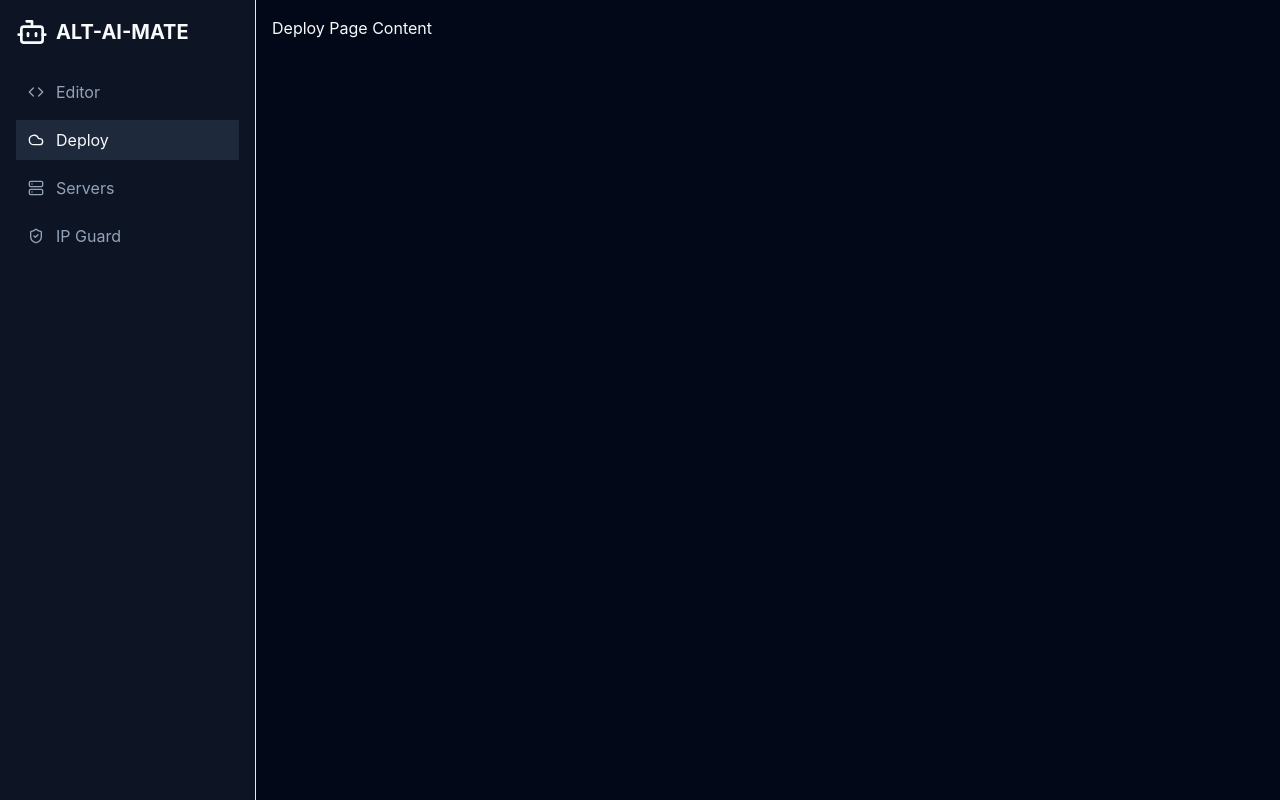
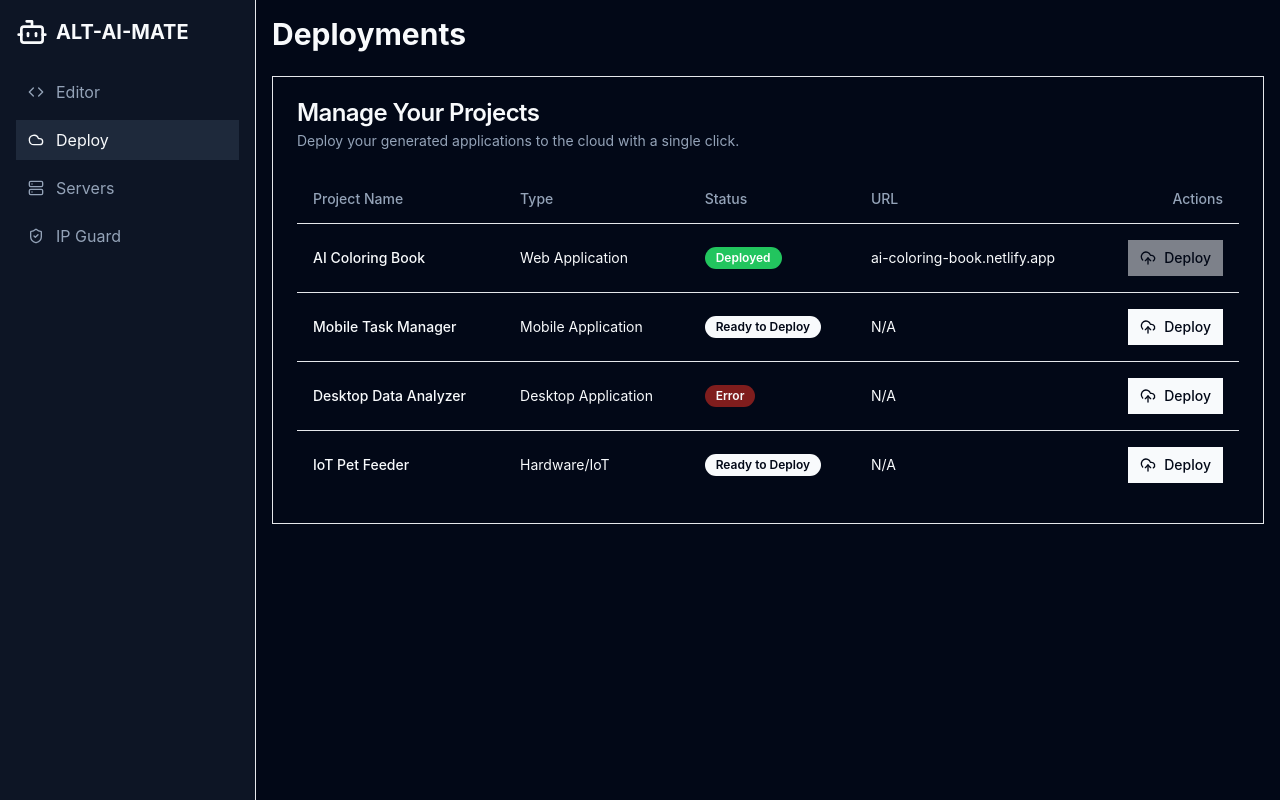
Before and after one commit to Ihateipods4ever/alt-ai-mate, a React (Vite) app in the folder packages/client/: page /app/deploy in a window 1280 px wide. Built offline with nearby package versions, Linux system fonts and the light colour scheme.

Commit message:
i hate gemini wtf adding back the server deploy and ip gaurd pages

```diff
--- /dev/null
+++ b/packages/client/src/components/ui/badge.tsx
@@ -0,0 +1,37 @@
+import * as React from "react"
+import { cva, type VariantProps } from "class-variance-authority"
+
+import { cn } from "@/lib/utils"
+
+const badgeVariants = cva(
+  "inline-flex items-center rounded-full border px-2.5 py-0.5 text-xs font-semibold transition-colors focus:outline-none focus:ring-2 focus:ring-ring focus:ring-offset-2",
+  {
+    variants: {
+      variant: {
+        default:
+          "border-transparent bg-primary text-primary-foreground hover:bg-primary/80",
+        secondary:
+          "border-transparent bg-secondary text-secondary-foreground hover:bg-secondary/80",
+        destructive:
+          "border-transparent bg-destructive text-destructive-foreground hover:bg-destructive/80",
+        outline: "text-foreground",
+        success: "border-transparent bg-green-500 text-white",
+      },
+    },
+    defaultVariants: {
+      variant: "default",
+    },
+  }
+)
+
+export interface BadgeProps
+  extends React.HTMLAttributes<HTMLDivElement>,
+    VariantProps<typeof badgeVariants> {}
+
+function Badge({ className, variant, ...props }: BadgeProps) {
+  return (
+    <div className={cn(badgeVariants({ variant }), className)} {...props} />
+  )
+}
+
+export { Badge, badgeVariants }
--- a/packages/client/src/pages/DeployPage.tsx
+++ b/packages/client/src/pages/DeployPage.tsx
@@ -1,110 +1,52 @@
-import { useState, useEffect } from 'react';
+import { Button } from "@/components/ui/button";
 import { Card, CardContent, CardDescription, CardHeader, CardTitle } from "@/components/ui/card";
 import { Table, TableBody, TableCell, TableHead, TableHeader, TableRow } from "@/components/ui/table";
-import { Button } from "@/components/ui/button";
-import { Progress } from "@/components/ui/progress";
-import { Rocket, Link as LinkIcon } from 'lucide-react';
-import { cn } from "@/lib/utils";
+import { Badge } from "@/components/ui/badge";
+import { CloudUpload } from 'lucide-react';
 
-// Mock data for projects
-const initialProjects = [
-  { id: 'proj_1', name: 'E-commerce Platform', status: 'Live', url: 'e-commerce-platform.codcraft.nexus' },
-  { id: 'proj_2', name: 'IoT Smart Thermostat', status: 'Not Deployed', url: null },
-  { id: 'proj_3', name: 'Social Media Aggregator', status: 'Error', url: null },
+// Mock data for projects to simulate a real-world scenario
+const mockProjects = [
+  { id: 'proj_1', name: 'AI Coloring Book', type: 'Web Application', status: 'Deployed', url: 'ai-coloring-book.netlify.app' },
+  { id: 'proj_2', name: 'Mobile Task Manager', type: 'Mobile Application', status: 'Ready to Deploy' },
+  { id: 'proj_3', name: 'Desktop Data Analyzer', type: 'Desktop Application', status: 'Error' },
+  { id: 'proj_4', name: 'IoT Pet Feeder', type: 'Hardware/IoT', status: 'Ready to Deploy' },
 ];
 
-/**
- * Phase 4: Deployment & Hosting Page
- * Allows users to manage and "publish" their projects.
- */
 function DeployPage() {
-  const [projects, setProjects] = useState(initialProjects);
-  const [deployingId, setDeployingId] = useState<string | null>(null);
-  const [progress, setProgress] = useState(0);
-
-  // Simulate the deployment process
-  const handlePublish = (projectId: string) => {
-    setDeployingId(projectId);
-    setProgress(0);
-
-    const interval = setInterval(() => {
-      setProgress(prev => {
-        if (prev >= 100) {
-          clearInterval(interval);
-          setProjects(projs => projs.map(p =>
-            p.id === projectId ? { ...p, status: 'Live', url: `${p.name.toLowerCase().replace(/\s+/g, '-')}.codcraft.nexus` } : p
-          ));
-          setDeployingId(null);
-          return 100;
-        }
-        return prev + 10;
-      });
-    }, 300);
-  };
-
-  const getStatusComponent = (project: typeof initialProjects[0]) => {
-     if(deployingId === project.id) {
-         return <Progress value={progress} className="w-40 h-2" />;
-     }
-
-     const statusConfig = {
-         'Live': { color: 'text-green-400', text: 'Live' },
-         'Error': { color: 'text-red-400', text: 'Error' },
-         'Not Deployed': { color: 'text-yellow-400', text: 'Not Deployed' },
-     };
-     const config = statusConfig[project.status as keyof typeof statusConfig];
-
-     return (
-        <span className={cn("flex items-center gap-2", config.color)}>
-            <span className="h-2 w-2 rounded-full bg-current" />
-            {config.text}
-        </span>
-     )
-  }
-
   return (
     <div className="space-y-6">
       <h1 className="text-3xl font-bold">Deployments</h1>
-
-      {/* Deployment Dashboard */}
       <Card>
         <CardHeader>
-          <CardTitle>Project Publishing</CardTitle>
-          <CardDescription>Manage your project deployments and hosting settings.</CardDescription>
+          <CardTitle>Manage Your Projects</CardTitle>
+          <CardDescription>Deploy your generated applications to the cloud with a single click.</CardDescription>
         </CardHeader>
         <CardContent>
           <Table>
             <TableHeader>
               <TableRow>
-                <TableHead>Project</TableHead>
+                <TableHead>Project Name</TableHead>
+                <TableHead>Type</TableHead>
                 <TableHead>Status</TableHead>
                 <TableHead>URL</TableHead>
                 <TableHead className="text-right">Actions</TableHead>
               </TableRow>
             </TableHeader>
             <TableBody>
-              {projects.map((project) => (
+              {mockProjects.map((project) => (
                 <TableRow key={project.id}>
                   <TableCell className="font-medium">{project.name}</TableCell>
-                  <TableCell>{getStatusComponent(project)}</TableCell>
+                  <TableCell>{project.type}</TableCell>
                   <TableCell>
-                    {project.url ? (
-                      <a href={`http://${project.url}`} target="_blank" rel="noopener noreferrer" className="flex items-center gap-2 text-primary hover:underline">
-                        <LinkIcon className="h-4 w-4" />
-                        {project.url}
-                      </a>
-                    ) : (
-                      <span className="text-muted-foreground">--</span>
-                    )}
+                    <Badge variant={project.status === 'Deployed' ? 'success' : project.status === 'Error' ? 'destructive' : 'default'}>
+                      {project.status}
+                    </Badge>
                   </TableCell>
+                  <TableCell>{project.url || 'N/A'}</TableCell>
                   <TableCell className="text-right">
-                    <Button
-                        size="sm"
-                        onClick={() => handlePublish(project.id)}
-                        disabled={!!deployingId || project.status === 'Live'}
-                    >
-                      <Rocket className="mr-2 h-4 w-4" />
-                      {deployingId === project.id ? 'Deploying...' : 'Publish'}
+                    <Button size="sm" disabled={project.status === 'Deployed'}>
+                      <CloudUpload className="mr-2 h-4 w-4" />
+                      Deploy
                     </Button>
                   </TableCell>
                 </TableRow>
--- a/packages/client/src/pages/IpGuardPage.tsx
+++ b/packages/client/src/pages/IpGuardPage.tsx
@@ -1,116 +1,53 @@
-import { useState } from 'react';
+import { Button } from "@/components/ui/button";
 import { Card, CardContent, CardDescription, CardHeader, CardTitle } from "@/components/ui/card";
 import { Table, TableBody, TableCell, TableHead, TableHeader, TableRow } from "@/components/ui/table";
-import { Button } from "@/components/ui/button";
+import { Badge } from "@/components/ui/badge";
 import { PlusCircle } from 'lucide-react';
-import { Dialog, DialogContent, DialogDescription, DialogHeader, DialogTitle, DialogTrigger } from '@/components/ui/dialog';
-import { Input } from '@/components/ui/input';
-import { Label } from '@/components/ui/label';
-import { Textarea } from '@/components/ui/textarea';
-import { cn } from "@/lib/utils";
 
 // Mock data for IP applications
-const initialApplications = [
-  { id: 'ip_1', name: 'AI-Powered E-commerce Recommendation Engine', type: 'Patent', status: 'Filed' },
-  { id: 'ip_2', name: 'Smart Thermostat UI/UX', type: 'Copyright', status: 'Approved' },
+const mockApplications = [
+  { id: 'ip_1', idea: 'AI-Powered Coloring Book', type: 'Copyright', status: 'Filed' },
+  { id: 'ip_2', idea: 'Decentralized Social Network', type: 'Patent', status: 'Drafting' },
+  { id: 'ip_3', idea: 'IoT Pet Feeder', type: 'Patent', status: 'Under Review' },
 ];
 
-/**
- * Phase 6: Intellectual Property Protection Page
- * A dashboard and wizard for managing IP applications.
- */
 function IpGuardPage() {
-    const [applications, setApplications] = useState(initialApplications);
-    const [isOpen, setIsOpen] = useState(false);
-
-    // Simulate submitting a new application
-    const handleSubmit = (event: React.FormEvent<HTMLFormElement>) => {
-        event.preventDefault();
-        const formData = new FormData(event.currentTarget);
-        const newApp = {
-            id: `ip_${Date.now()}`,
-            name: formData.get('idea_name') as string,
-            type: formData.get('app_type') as string,
-            status: 'Drafting',
-        };
-        setApplications(prev => [...prev, newApp]);
-        setIsOpen(false);
-    };
-
-    const getStatusClass = (status: string) => {
-        switch (status) {
-            case 'Approved': return 'text-green-400';
-            case 'Filed': return 'text-blue-400';
-            case 'Drafting': return 'text-yellow-400';
-            default: return 'text-muted-foreground';
-        }
-    };
-
   return (
     <div className="space-y-6">
       <div className="flex items-center justify-between">
         <h1 className="text-3xl font-bold">IP Guard</h1>
-                 {/* New Application Wizard Trigger */}
-                 <Dialog open={isOpen} onOpenChange={setIsOpen}>
-                    <DialogTrigger asChild>
-                        <Button><PlusCircle className="mr-2 h-4 w-4" />New Application</Button>
-                    </DialogTrigger>
-                    <DialogContent>
-                        <DialogHeader>
-                            <DialogTitle>New IP Application</DialogTitle>
-                            <DialogDescription>Gather information for your Copyright or Patent filing.</DialogDescription>
-                        </DialogHeader>
-                        <form onSubmit={handleSubmit} className="space-y-4 py-4">
-                            <div className="space-y-2">
-                                <Label htmlFor="idea_name">Idea / Project Name</Label>
-                                <Input id="idea_name" name="idea_name" required/>
+        <Button>
+          <PlusCircle className="mr-2 h-4 w-4" />
+          Start New Application
+        </Button>
       </div>
-                             <div className="space-y-2">
-                                <Label htmlFor="idea_description">Idea Description</Label>
-                                <Textarea id="idea_description" name="idea_description" required/>
-                            </div>
-                            <div className="space-y-2">
-                                <Label htmlFor="creator_details">Creator Details</Label>
-                                <Input id="creator_details" name="creator_details" required/>
-                            </div>
-                            <div className="space-y-2">
-                                <Label>Application Type</Label>
-                                <select name="app_type" className="w-full p-2 border rounded-md bg-background">
-                                    <option>Patent</option>
-                                    <option>Copyright</option>
-                                    <option>Trademark</option>
-                                </select>
-                            </div>
-                            <Button type="submit">Save Draft</Button>
-                        </form>
-                    </DialogContent>
-                </Dialog>
-            </div>
-
-            {/* IP Dashboard Table */}
       <Card>
         <CardHeader>
-                  <CardTitle>Your Intellectual Property Assets</CardTitle>
+          <CardTitle>Protect Your Ideas</CardTitle>
+          <CardDescription>Draft and track your copyright and patent applications.</CardDescription>
         </CardHeader>
         <CardContent>
           <Table>
             <TableHeader>
               <TableRow>
-                                <TableHead>Application Name</TableHead>
-                                <TableHead>Type</TableHead>
+                <TableHead>Idea / Invention</TableHead>
+                <TableHead>Application Type</TableHead>
                 <TableHead>Status</TableHead>
+                <TableHead className="text-right">Actions</TableHead>
               </TableRow>
             </TableHeader>
             <TableBody>
-                            {applications.map((app) => (
+              {mockApplications.map((app) => (
                 <TableRow key={app.id}>
-                                    <TableCell className="font-medium">{app.name}</TableCell>
+                  <TableCell className="font-medium">{app.idea}</TableCell>
                   <TableCell>{app.type}</TableCell>
                   <TableCell>
-                                         <span className={cn("flex items-center gap-2", getStatusClass(app.status))}>
-                                            <span className="h-2 w-2 rounded-full bg-current" />
+                    <Badge variant={app.status === 'Filed' ? 'success' : 'default'}>
                       {app.status}
-                                        </span>
+                    </Badge>
+                  </TableCell>
+                  <TableCell className="text-right">
+                    <Button variant="outline" size="sm">View</Button>
                   </TableCell>
                 </TableRow>
               ))}
--- /dev/null
+++ b/packages/client/src/pages/ServersPage.tsx
@@ -0,0 +1,66 @@
+import { Button } from "@/components/ui/button";
+import { Card, CardContent, CardDescription, CardHeader, CardTitle } from "@/components/ui/card";
+import { Table, TableBody, TableCell, TableHead, TableHeader, TableRow } from "@/components/ui/table";
+import { Badge } from "@/components/ui/badge";
+import { PlusCircle, Server } from 'lucide-react';
+
+// Mock data for servers
+const mockServers = [
+  { id: 'srv_1', provider: 'AWS', type: 't2.micro', status: 'Running', region: 'us-east-1' },
+  { id: 'srv_2', provider: 'Google Cloud', type: 'e2-medium', status: 'Stopped', region: 'us-central1' },
+  { id: 'srv_3', provider: 'Azure', type: 'B1s', status: 'Provisioning', region: 'westus' },
+];
+
+function ServersPage() {
+  return (
+    <div className="space-y-6">
+      <div className="flex items-center justify-between">
+        <h1 className="text-3xl font-bold">Servers</h1>
+        <Button>
+          <PlusCircle className="mr-2 h-4 w-4" />
+          Provision New Server
+        </Button>
+      </div>
+      <Card>
+        <CardHeader>
+          <CardTitle>Your Infrastructure</CardTitle>
+          <CardDescription>Manage your virtual servers across different cloud providers.</CardDescription>
+        </CardHeader>
+        <CardContent>
+          <Table>
+            <TableHeader>
+              <TableRow>
+                <TableHead>Provider</TableHead>
+                <TableHead>Instance Type</TableHead>
+                <TableHead>Region</TableHead>
+                <TableHead>Status</TableHead>
+                <TableHead className="text-right">Actions</TableHead>
+              </TableRow>
+            </TableHeader>
+            <TableBody>
+              {mockServers.map((server) => (
+                <TableRow key={server.id}>
+                  <TableCell className="font-medium flex items-center gap-2">
+                    <Server className="h-4 w-4" /> {server.provider}
+                  </TableCell>
+                  <TableCell>{server.type}</TableCell>
+                  <TableCell>{server.region}</TableCell>
+                  <TableCell>
+                    <Badge variant={server.status === 'Running' ? 'success' : server.status === 'Stopped' ? 'secondary' : 'default'}>
+                      {server.status}
+                    </Badge>
+                  </TableCell>
+                  <TableCell className="text-right">
+                    <Button variant="outline" size="sm">Manage</Button>
+                  </TableCell>
+                </TableRow>
+              ))}
+            </TableBody>
+          </Table>
+        </CardContent>
+      </Card>
+    </div>
+  );
+}
+
+export default ServersPage;
```
Also changed, not shown: packages/client/src/App.tsx (+3 -4 lines). Lines whose indentation alone changed are shown as unchanged.
